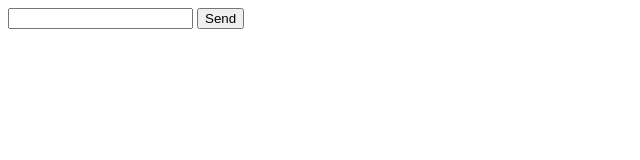
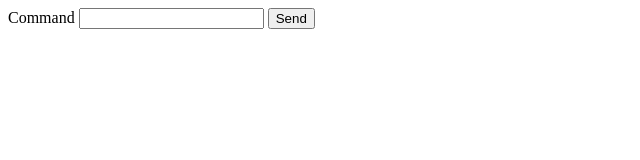
Before and after one commit to mh37/HIDNinja, a plain HTML site: page PayloadInterface/index.html in a window 1280 px wide. Shown: the whole page, without its empty margins (0-640 px from the left). Drawn offline with Linux system fonts and the light colour scheme.

Commit message:
add label for input improve id label

```diff
--- a/PayloadInterface/index.html
+++ b/PayloadInterface/index.html
@@ -9,12 +9,13 @@
 
 <body>
 
-    <input id="input" type="text" >
+    <label for="cmdInput">Command</label>
+    <input id="cmdInput" type="text" >
     <button onclick="send()">Send</button>
     <pre id="output"></pre>
 
     <script>
-        var input = document.getElementById("input");
+        var input = document.getElementById("cmdInput");
         var output = document.getElementById("output");
         var socket = new WebSocket("ws://localhost:8080/echo");
 
```
